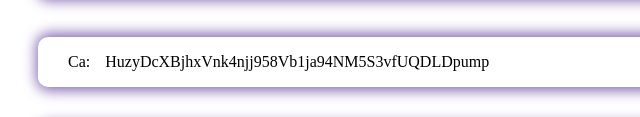
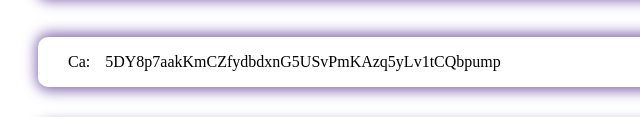
Before and after one commit to happyElephant12/happyElephant12, a plain HTML site: page index.html in a window 1280 px wide. Shown: the part 683-800 px from the top of the page, 0-640 px from the left. Drawn offline with Linux system fonts and the light colour scheme.

Commit message:
Update index.html

```diff
--- a/index.html
+++ b/index.html
@@ -100,7 +100,7 @@
         <div class="paragraphendingdivca">
           <p class="endingparagraphca">Ca:</p>
           <p class="endingparagraphcalink">
-HuzyDcXBjhxVnk4njj958Vb1ja94NM5S3vfUQDLDpump          </p>
+5DY8p7aakKmCZfydbdxnG5USvPmKAzq5yLv1tCQbpump          </p>
         </div>
       </div>
 
```
